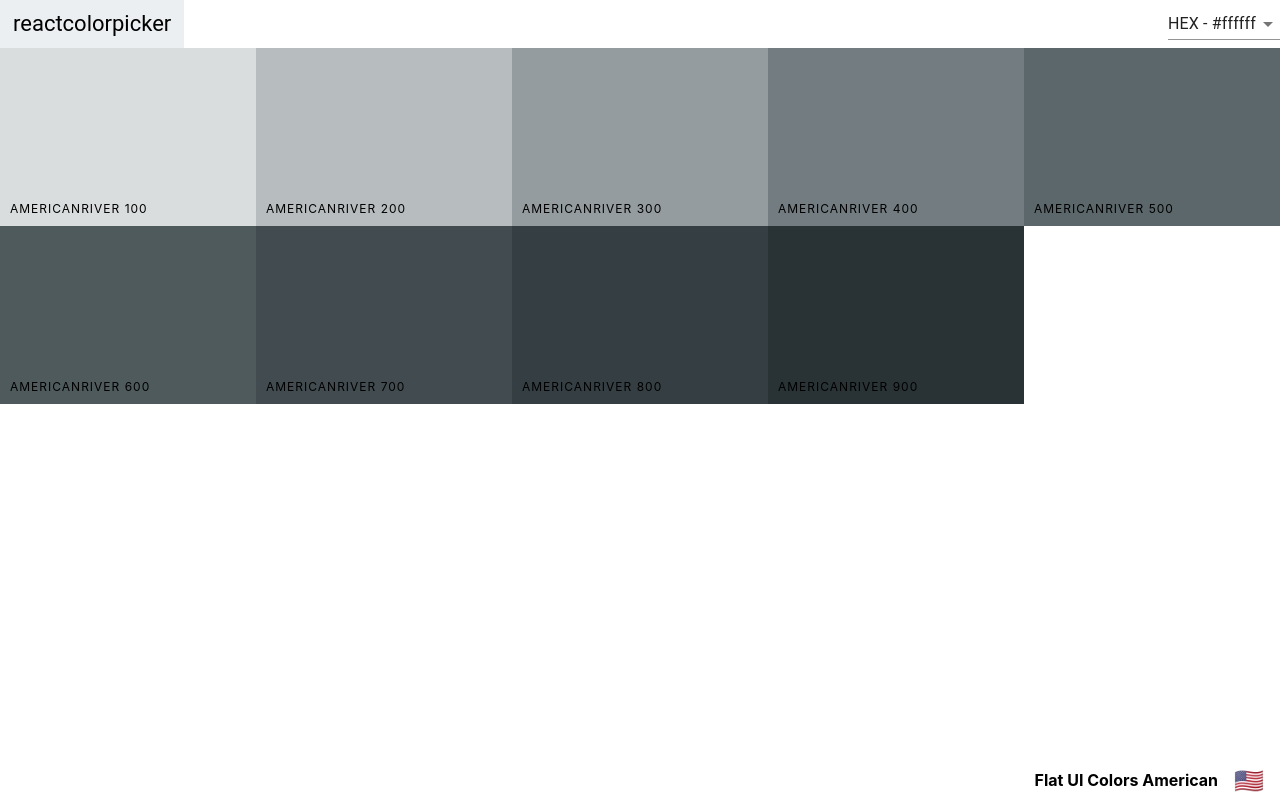
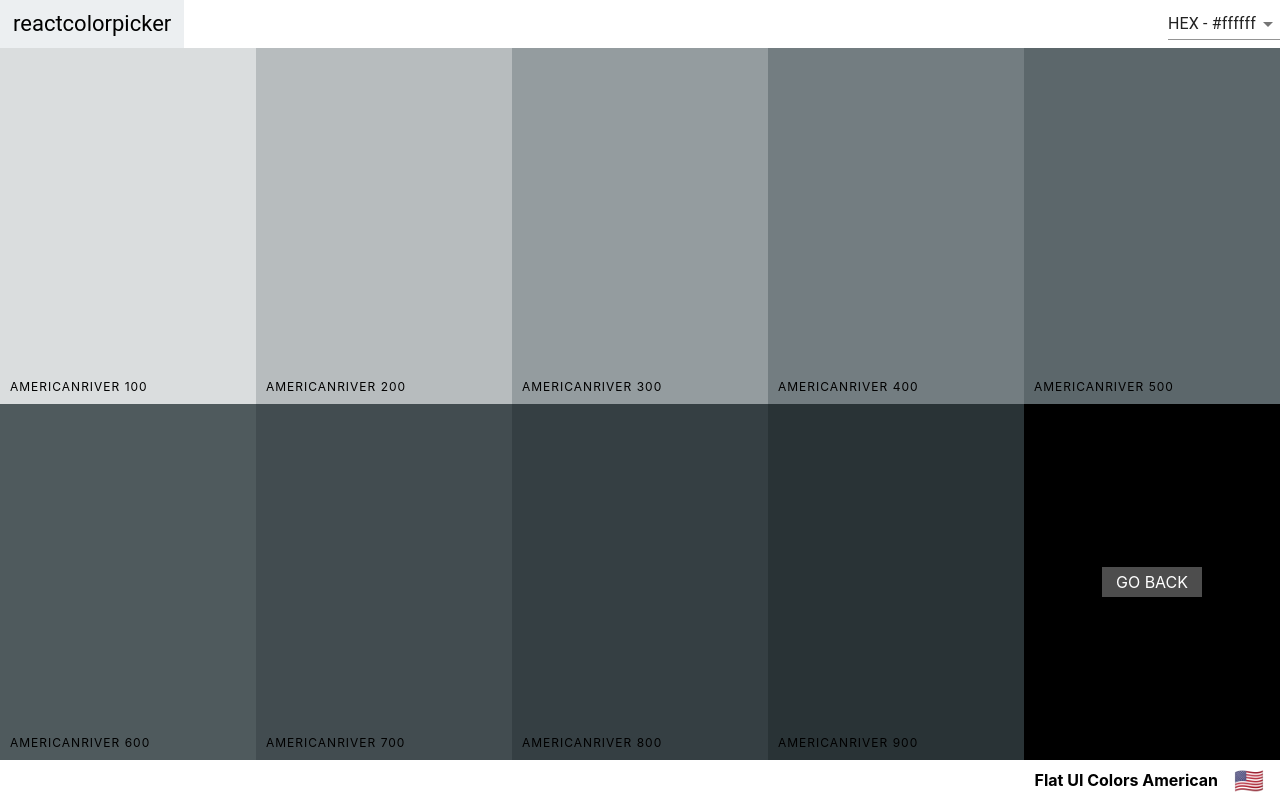
Before and after one commit to yellowswordy/colorpicker, a React (Create React App) app: page /palette/flat-ui-colors-american/americanriver in a window 1280 px wide. Built offline with nearby package versions, Linux system fonts and the light colour scheme.

Commit message:
Add go back link to SingleColorPalette

```diff
--- a/src/ColorBox.css
+++ b/src/ColorBox.css
@@ -7,7 +7,15 @@
     cursor: pointer;
     margin-bottom: -3.7px;
 }
-.copy-button {
+.SingleColorPalette .ColorBox {
+    height: 50%;
+
+}
+.ColorBox.go-back{
+    background-color: black;
+}
+.copy-button,
+.back-button {
     width: 100px;
     height: 30px;
     position: absolute;
@@ -24,8 +32,13 @@
     line-height: 30px;
     color: white;
     text-transform: uppercase;
+    text-decoration: none;
+}
+.copy-button {
     opacity: 0;
 }
+
+
 .ColorBox:hover .copy-button{
     opacity: 1;
     transition: 0.5s;
--- a/src/SingleColorPalette.js
+++ b/src/SingleColorPalette.js
@@ -1,6 +1,7 @@
 import React, {Component} from 'react';
 import ColorBox from "./ColorBox";
 import Navbar from "./Navbar";
+import {Link} from 'react-router-dom'
 import PaletteFooter from "./PaletteFooter";
 
 class SingleColorPalette extends Component {
@@ -25,22 +26,27 @@
     }
     render() {
         const { format } = this.state;
-        const {paletteName , emoji} = this.props.palette;
+        const {paletteName , emoji, id} = this.props.palette;
         const  colorBoxes = this._shades.map(color => (
             <ColorBox
-                key={color.id}
+                key={color.name}
                 name={color.name}
                 background={color[format]}
                 showLink={false}
             />
         ));
         return (
-            <div className='Palette'>
+            <div className='SingleColorPalette Palette'>
                 <Navbar
                     handleChange={this.changeFormat}
                     showingAllColors={false}
                 />
-                <div className='Palette-colors'>{colorBoxes}</div>
+                <div className='Palette-colors'>
+                    {colorBoxes}
+                    <div className='go-back ColorBox'>
+                        <Link className='back-button' to={`/palette/${id}`}>GO BACK</Link>
+                    </div>
+                </div>
                 <PaletteFooter paletteName={paletteName} emoji={emoji}/>
             </div>
         );
```
